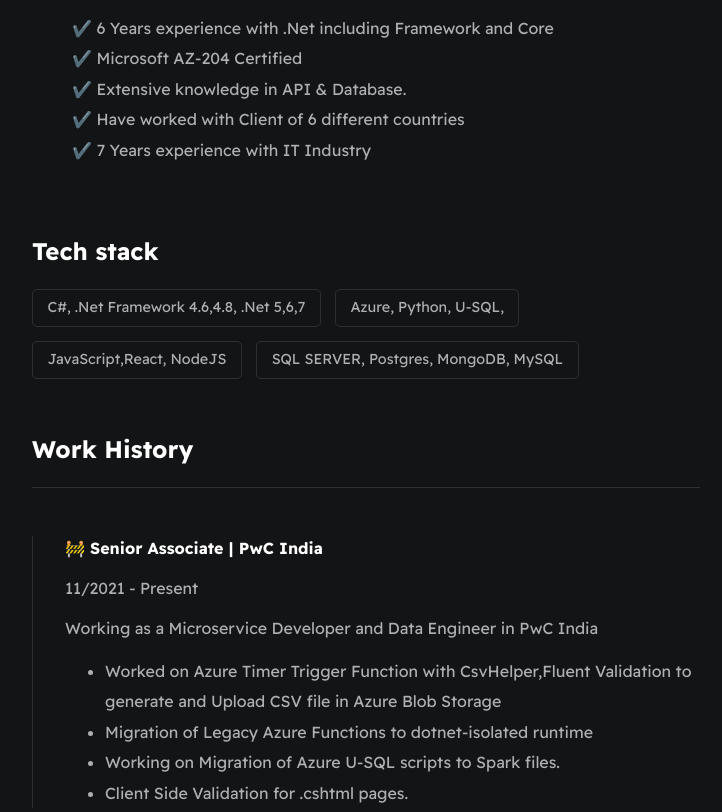
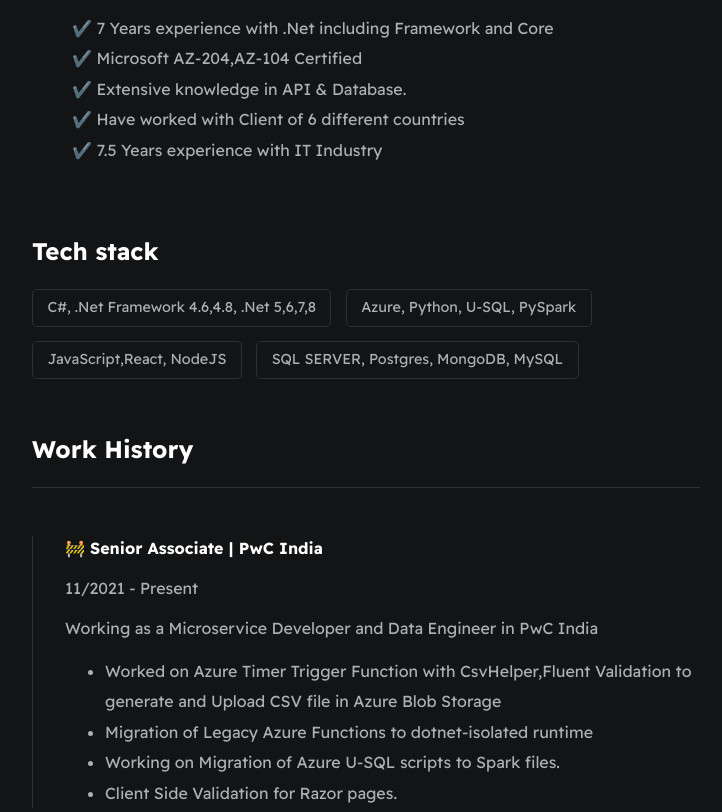
Before and after one commit to bagchiabhishek/digital-resume-abhishek_bagchi, a plain HTML site: page index.html in a window 1280 px wide. Shown: the part 420-1232 px from the top of the page, without its empty margins (274-996 px from the left). Drawn offline with Linux system fonts and the light colour scheme.

Commit message:
Modification

```diff
--- a/index.html
+++ b/index.html
@@ -34,11 +34,11 @@
             <section class="section--page">
                 <h2>Skills & Qualifications</h2>
                 <ul id="qualifications--list">
-                    <li>✔️ 6 Years experience with .Net including Framework and Core</li>
-                    <li>✔️ Microsoft AZ-204 Certified</li>
+                    <li>✔️ 7 Years experience with .Net including Framework and Core</li>
+                    <li>✔️ Microsoft AZ-204,AZ-104 Certified</li>
                     <li>✔️ Extensive knowledge in API & Database.</li>
                     <li>✔️ Have worked with Client of 6 different countries </li>
-                    <li>✔️ 7 Years experience with IT Industry</li>
+                    <li>✔️ 7.5 Years experience with IT Industry</li>
                 </ul>
             </section>
 
@@ -46,8 +46,8 @@
                 <h2>Tech stack</h2>
 
                 <div id="wrapper--techstack__items">
-                    <div class="card--techstack"><span>C#, .Net Framework 4.6,4.8, .Net 5,6,7 </span></div>
-                    <div class="card--techstack"><span>Azure, Python, U-SQL, </span></div>
+                    <div class="card--techstack"><span>C#, .Net Framework 4.6,4.8, .Net 5,6,7,8 </span></div>
+                    <div class="card--techstack"><span>Azure, Python, U-SQL, PySpark </span></div>
                     <div class="card--techstack"><span>JavaScript,React, NodeJS</span></div>
                     <div class="card--techstack"><span>SQL SERVER, Postgres, MongoDB, MySQL</span></div>
                 </div>
@@ -65,7 +65,7 @@
                         <li>Worked on Azure Timer Trigger Function with CsvHelper,Fluent Validation to generate and Upload CSV file in Azure Blob Storage </li>
                         <li>Migration of Legacy Azure Functions to dotnet-isolated runtime </li>
                         <li>Working on Migration of Azure U-SQL scripts to Spark files.</li>
-                        <li>Client Side Validation for .cshtml pages.</li>
+                        <li>Client Side Validation for Razor pages.</li>
                     </ul>
                 </div>
 
@@ -121,7 +121,11 @@
                 <h2>Certification & Accomplishments</h2>
 
                 <div class="card--project">
-                    <a href="https://www.credly.com/badges/e5dc28f4-3e09-4d87-b11b-51c16532c80a/linked_in_profile" target="_blank"><span>🏆 </span>Microsoft Certified: Azure Developer Associate - Microsoft</a>
+                    <p><a href="https://www.credly.com/badges/e5dc28f4-3e09-4d87-b11b-51c16532c80a/linked_in_profile" target="_blank"><span>🏆 </span>Microsoft Certified: Azure Developer Associate - Microsoft</a></p>
+                </div>
+
+                <div class="card--project">
+                    <p><a href="https://learn.microsoft.com/api/credentials/share/en-us/AbhishekBagchi-5855/5FE154163B610D0E" target="_blank"><span>🏆 </span>Microsoft Certified: Azure Administrator Associate</a></p>
                 </div>
 
                 <div class="card--project">
```
Also changed, not shown: 1 other file.
